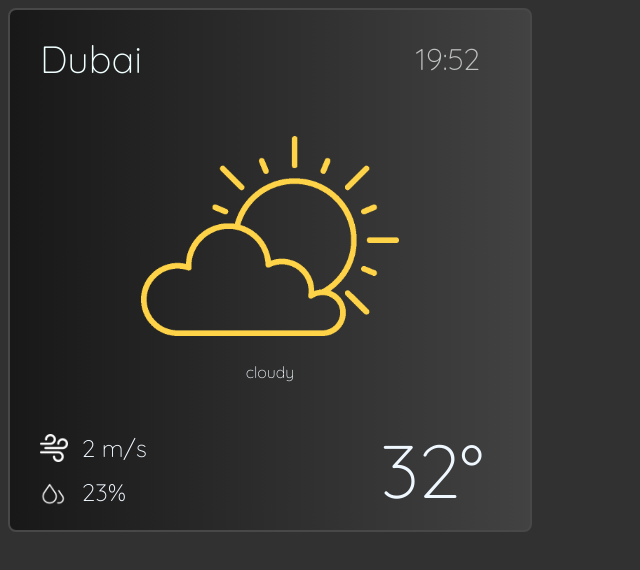
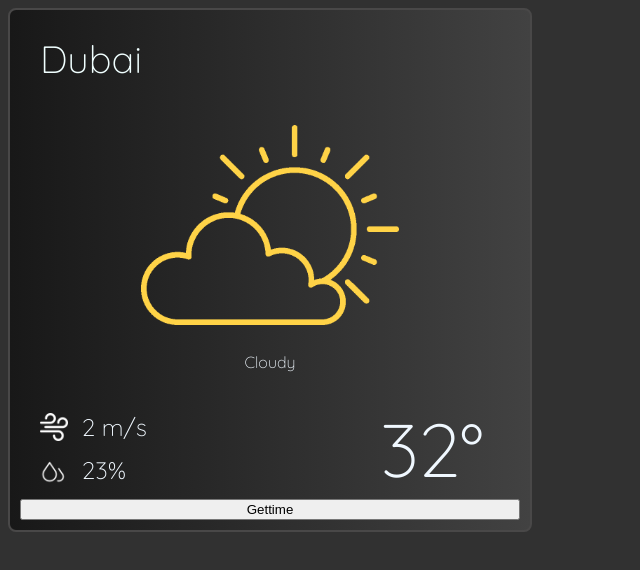
Before and after one commit to WinayGupta777/WeatherAppWithReact, a React (Create React App) app: page / in a window 1280 px wide. Shown: the top 570 px of the page, without its empty margins (0-640 px from the left). Built offline with nearby package versions, Linux system fonts and the light colour scheme.

Commit message:
CLick & get time DOne

```diff
--- a/package.json
+++ b/package.json
@@ -6,6 +6,7 @@
     "@testing-library/jest-dom": "^5.16.1",
     "@testing-library/react": "^12.1.2",
     "@testing-library/user-event": "^13.5.0",
+    "axios": "^0.24.0",
     "react": "^17.0.2",
     "react-dom": "^17.0.2",
     "react-scripts": "5.0.0",
--- a/src/components/Card.js
+++ b/src/components/Card.js
@@ -1,5 +1,5 @@
 import React from "react";
-
+import axios from "axios";
 import Header from "./header";
 import Middle from "./middle";
 import Footer from "./footer";
@@ -8,13 +8,25 @@ import styles from './card.css';
 class Card extends React.Component{
     constructor(props){
         super(props)
+        this.state={
+            time:""
+        }
+    }
+    getTime=()=>{
+        axios.get("http://worldtimeapi.org/api/timezone/Asia/Kolkata")
+        .then((result)=>{
+            const t = result.data.datetime;
+            //console.log(t.split('T')[1].substr(0,5))
+            this.setState({time:t.split('T')[1].substr(0,5)})
+        })
     }
     render(){
         return(
             <div className="cardlayout">
-                <Header  place="Dubai" time="19:52"></Header>
-                <Middle  img="cloudy"></Middle>
+                <Header  place="Dubai" time={this.state.time}></Header>
+                <Middle  img="Cloudy"></Middle>
                 <Footer  wind="2" humi="23" temp="32"></Footer>
+                <button onClick={this.getTime}>Gettime</button>
             </div>
         )
     }
```
Also changed, not shown: 1 other file (tests, documents, lock files or other folders).
